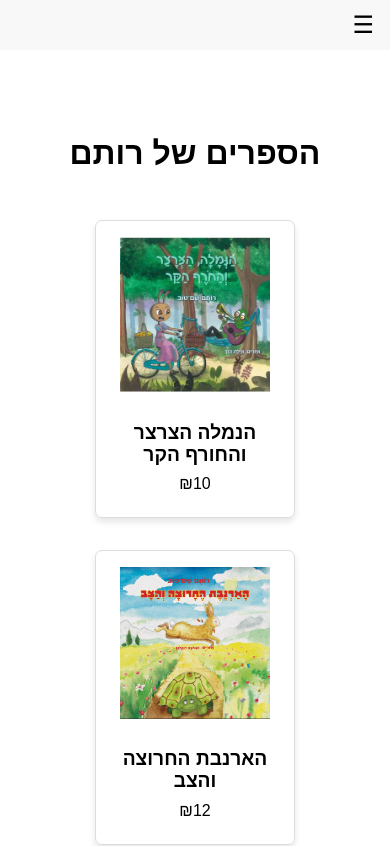
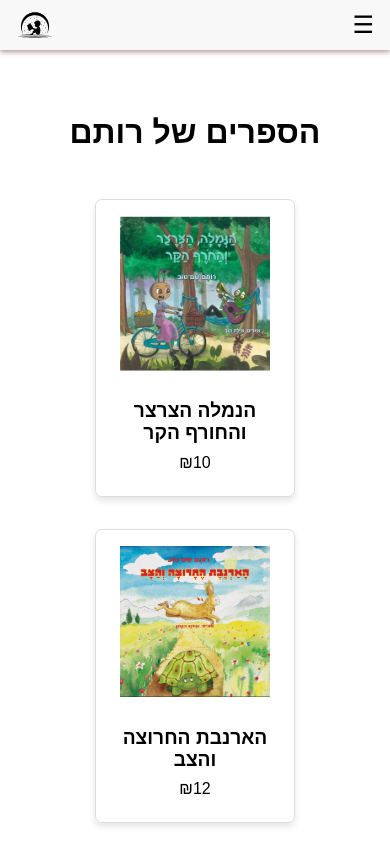
Before and after one commit to dz-ai/rotem-books-site, a React (Vite) app: page / in a window 390 px wide. Shown: the top 846 px of the page. Built offline with nearby package versions, Linux system fonts and the light colour scheme.

Commit message:
Add - add logo to the home-page on wide screen and on the header for a small screen.

```diff
--- /dev/null
+++ b/src/assets/index.ts
@@ -0,0 +1,8 @@
+// consider each image.png file as a module and export it under custom name
+export {default as logo} from './vecteezy_children-s-reading-books-logo-illustration-design_.svg';
+export {default as cricket} from './images/cricket.jpg';
+export {default as cloud} from './images/cloud.png';
+export {default as fish} from './images/fish.png';
+export {default as little} from './images/little.png';
+export {default as mouse} from './images/mouse.png';
+export {default as rabbit} from './images/rabbit.png';
--- a/src/components/booklist.tsx
+++ b/src/components/booklist.tsx
@@ -1,7 +1,7 @@
 import React from 'react';
 import Book, {IBook} from './book';
 import './BookList.css';
-import {cloud, mouse, fish, rabbit, little, cricket} from "../assets/images";
+import {cloud, mouse, fish, rabbit, little, cricket} from "../assets";
 
 const books: IBook[] = [
     {title: 'הנמלה הצרצר והחורף הקר', price: 10, coverImage: cricket},
--- a/src/components/footer.tsx
+++ b/src/components/footer.tsx
@@ -4,6 +4,7 @@ import './Footer.css';
 const Footer: React.FC = () => {
     return (
         <footer>
+            <a href="https://www.vecteezy.com/free-vector/kids-book-logo" target="_blank">Kids Book Logo Vectors by Vecteezy</a>
             <p>&copy; 2024 Children's Bookstore. All rights reserved.</p>
         </footer>
     );
--- a/src/components/header.css
+++ b/src/components/header.css
@@ -1,14 +1,15 @@
 header {
+    position: fixed;
+    top: 0;
+    left: 0;
     flex: none;
     background-color: #f8f8f8;
     height: 50px;
+    width: 100%;
     padding: 1em;
     text-align: center;
-}
-
-header .logo {
-    font-size: 1.5em;
-    font-weight: bold;
+    z-index: 99999;
+    box-shadow: #8c6565a8 0 2px 5px 0;
 }
 
 header nav ul {
--- a/src/components/sideNavBar.tsx
+++ b/src/components/sideNavBar.tsx
@@ -1,6 +1,7 @@
 import {useState} from 'react';
 import {useNavigate} from 'react-router-dom';
 import './sideNavBar.css';
+import {logo} from '../assets';
 
 const SideNavBar = () => {
     const navigate = useNavigate();
@@ -18,6 +19,7 @@ const SideNavBar = () => {
 
     return (
         <>
+            <img className="logo" src={logo} alt="logo child read a book"/>
             <button className="nav-toggle" onClick={toggleNav}>
                 ☰
             </button>
--- a/src/index.css
+++ b/src/index.css
@@ -0,0 +1,7 @@
+.logo {
+    position: fixed;
+    top: 0;
+    left: 10px;
+    width: 50px;
+    height: auto;
+}
--- a/src/pages/homePage.css
+++ b/src/pages/homePage.css
@@ -6,4 +6,16 @@
 .home-page h1 {
     font-size: 2em;
     margin-bottom: 1em;
+    margin-top: 0;
 }
+
+.home-page .logo {
+    margin-top: 10px;
+    position: unset;
+}
+
+@media (max-width: 800px) {
+    .home-page h1 {
+        margin-top: 50px;
+    }
+}
--- a/src/pages/homePage.tsx
+++ b/src/pages/homePage.tsx
@@ -1,12 +1,19 @@
 import React from 'react';
 import BookList from '../components/booklist';
 import './HomePage.css';
+import {logo} from '../assets';
+import {useMediaQuery} from "react-responsive";
 
 const HomePage: React.FC = () => {
+    const isSmallScreen = useMediaQuery({query: '(max-width: 800px)'});
     return (
         <div className="home-page">
+            {
+                !isSmallScreen &&
+                <img className="logo" src={logo} alt="logo child read a book"/>
+            }
             <h1>הספרים של רותם</h1>
-            <BookList />
+            <BookList/>
         </div>
     );
 }
```
Also changed, not shown: src/assets/images/index.ts (deleted, +0 -7 lines), src/assets/vecteezy_children-s-reading-books-logo-illustration-design_.svg (added).
